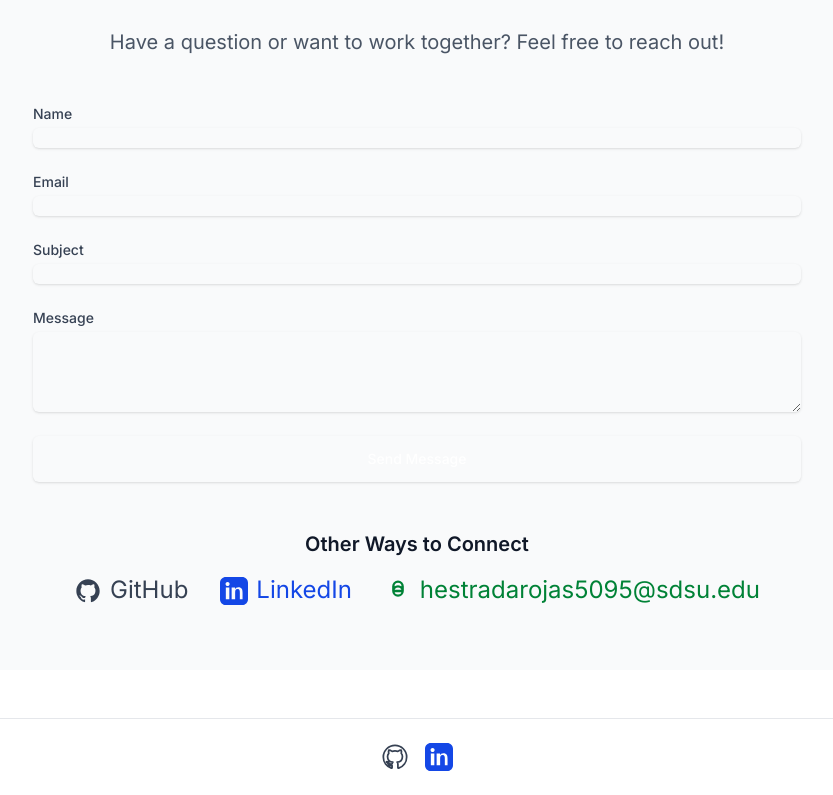
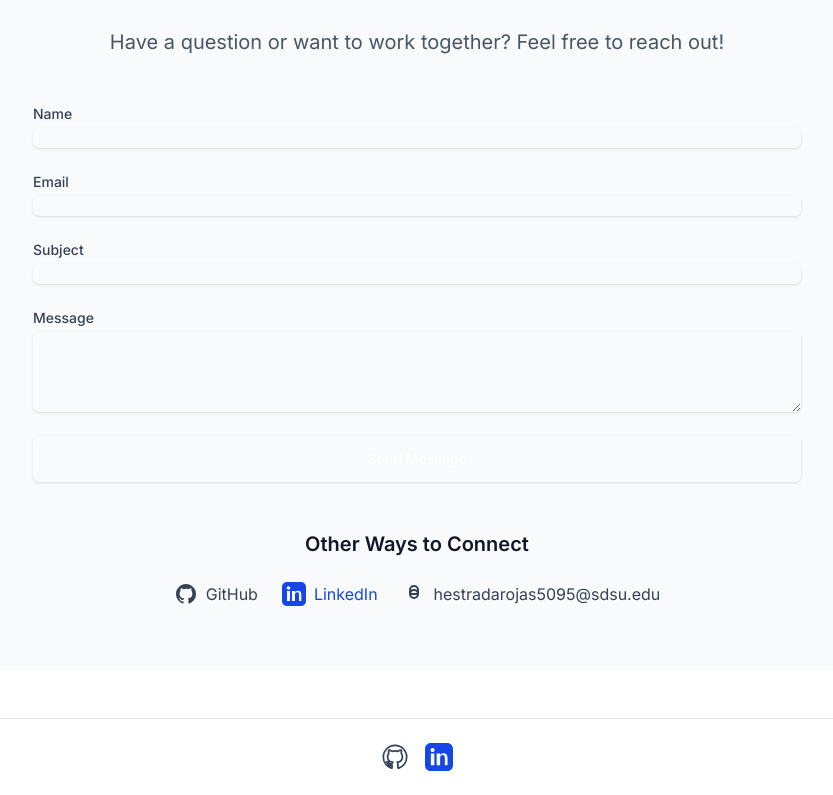
Before and after one commit to hectorestrada911/portfolio, a Next.js app: page / in a window 1280 px wide. Shown: the part 3198-3993 px from the top of the page, without its empty margins (223-1056 px from the left). Built offline with nearby package versions, Linux system fonts and the light colour scheme.

Commit message:
Refine contact section layout for cleaner, more professional look

```diff
--- a/src/app/page.tsx
+++ b/src/app/page.tsx
@@ -302,17 +302,30 @@ export default function Home() {
             </form>
             <div className="mt-12 text-center">
               <h3 className="text-xl font-semibold text-gray-900 dark:text-white mb-4">Other Ways to Connect</h3>
-              <div className="flex justify-center space-x-8">
-                <a href="https://github.com/hectorestrada911" target="_blank" rel="noopener noreferrer" aria-label="GitHub" className="text-gray-700 dark:text-gray-200 hover:text-primary-600 dark:hover:text-primary-400 text-2xl">
-                  <svg className="w-7 h-7 inline-block mr-2" fill="currentColor" viewBox="0 0 24 24"><path d="M12 2C6.477 2 2 6.484 2 12.021c0 4.428 2.865 8.184 6.839 9.504.5.092.682-.217.682-.482 0-.237-.009-.868-.014-1.703-2.782.605-3.369-1.342-3.369-1.342-.454-1.154-1.11-1.462-1.11-1.462-.908-.62.069-.608.069-.608 1.004.07 1.532 1.032 1.532 1.032.892 1.53 2.341 1.088 2.91.832.092-.647.35-1.088.636-1.339-2.22-.253-4.555-1.113-4.555-4.951 0-1.093.39-1.987 1.029-2.686-.103-.253-.446-1.272.098-2.65 0 0 .84-.27 2.75 1.025A9.564 9.564 0 0 1 12 6.844c.85.004 1.705.115 2.504.337 1.909-1.295 2.748-1.025 2.748-1.025.546 1.378.202 2.397.1 2.65.64.699 1.028 1.593 1.028 2.686 0 3.847-2.338 4.695-4.566 4.944.359.309.678.92.678 1.855 0 1.338-.012 2.419-.012 2.749 0 .267.18.577.688.48C19.138 20.203 22 16.447 22 12.021 22 6.484 17.523 2 12 2Z" /></svg>
+              <div className="flex flex-col sm:flex-row justify-center items-center gap-6 mt-6">
+                <a
+                  href="https://github.com/hectorestrada911"
+                  target="_blank"
+                  rel="noopener noreferrer"
+                  className="flex items-center gap-2 text-gray-700 dark:text-gray-200 hover:text-primary-600 dark:hover:text-primary-400 transition"
+                >
+                  <svg className="w-6 h-6" fill="currentColor" viewBox="0 0 24 24"><path d="M12 2C6.477 2 2 6.484 2 12.021c0 4.428 2.865 8.184 6.839 9.504.5.092.682-.217.682-.482 0-.237-.009-.868-.014-1.703-2.782.605-3.369-1.342-3.369-1.342-.454-1.154-1.11-1.462-1.11-1.462-.908-.62.069-.608.069-.608 1.004.07 1.532 1.032 1.532 1.032.892 1.53 2.341 1.088 2.91.832.092-.647.35-1.088.636-1.339-2.22-.253-4.555-1.113-4.555-4.951 0-1.093.39-1.987 1.029-2.686-.103-.253-.446-1.272.098-2.65 0 0 .84-.27 2.75 1.025A9.564 9.564 0 0 1 12 6.844c.85.004 1.705.115 2.504.337 1.909-1.295 2.748-1.025 2.748-1.025.546 1.378.202 2.397.1 2.65.64.699 1.028 1.593 1.028 2.686 0 3.847-2.338 4.695-4.566 4.944.359.309.678.92.678 1.855 0 1.338-.012 2.419-.012 2.749 0 .267.18.577.688.48C19.138 20.203 22 16.447 22 12.021 22 6.484 17.523 2 12 2Z" /></svg>
                   GitHub
                 </a>
-                <a href="https://www.linkedin.com/in/hector-estrada-5b1351213/" target="_blank" rel="noopener noreferrer" aria-label="LinkedIn" className="text-blue-700 dark:text-blue-400 hover:text-primary-600 dark:hover:text-primary-400 text-2xl">
-                  <svg className="w-7 h-7 inline-block mr-2" fill="currentColor" viewBox="0 0 24 24"><path d="M19 0h-14c-2.761 0-5 2.239-5 5v14c0 2.761 2.239 5 5 5h14c2.761 0 5-2.239 5-5v-14c0-2.761-2.239-5-5-5zm-11 19h-3v-10h3v10zm-1.5-11.268c-.966 0-1.75-.784-1.75-1.75s.784-1.75 1.75-1.75 1.75.784 1.75 1.75-.784 1.75-1.75 1.75zm13.5 11.268h-3v-5.604c0-1.337-.025-3.063-1.868-3.063-1.868 0-2.156 1.459-2.156 2.968v5.699h-3v-10h2.881v1.367h.041c.401-.761 1.379-1.563 2.838-1.563 3.034 0 3.595 1.997 3.595 4.59v5.606z" /></svg>
+                <a
+                  href="https://www.linkedin.com/in/hector-estrada-5b1351213/"
+                  target="_blank"
+                  rel="noopener noreferrer"
+                  className="flex items-center gap-2 text-blue-700 dark:text-blue-400 hover:text-primary-600 dark:hover:text-primary-400 transition"
+                >
+                  <svg className="w-6 h-6" fill="currentColor" viewBox="0 0 24 24"><path d="M19 0h-14c-2.761 0-5 2.239-5 5v14c0 2.761 2.239 5 5 5h14c2.761 0 5-2.239 5-5v-14c0-2.761-2.239-5-5-5zm-11 19h-3v-10h3v10zm-1.5-11.268c-.966 0-1.75-.784-1.75-1.75s.784-1.75 1.75-1.75 1.75.784 1.75 1.75-.784 1.75-1.75 1.75zm13.5 11.268h-3v-5.604c0-1.337-.025-3.063-1.868-3.063-1.868 0-2.156 1.459-2.156 2.968v5.699h-3v-10h2.881v1.367h.041c.401-.761 1.379-1.563 2.838-1.563 3.034 0 3.595 1.997 3.595 4.59v5.606z" /></svg>
                   LinkedIn
                 </a>
-                <a href="mailto:hestradarojas5095@sdsu.edu" aria-label="Email" className="text-green-700 dark:text-green-400 hover:text-primary-600 dark:hover:text-primary-400 text-2xl">
-                  <svg className="w-7 h-7 inline-block mr-2" fill="none" stroke="currentColor" strokeWidth="2" viewBox="0 0 24 24"><path strokeLinecap="round" strokeLinejoin="round" d="M16 12H8m8 0a4 4 0 1 1-8 0 4 4 0 0 1 8 0Zm0 0V8a4 4 0 1 0-8 0v4" /></svg>
+                <a
+                  href="mailto:hestradarojas5095@sdsu.edu"
+                  className="flex items-center gap-2 text-gray-700 dark:text-gray-200 hover:text-primary-600 dark:hover:text-primary-400 transition"
+                >
+                  <svg className="w-6 h-6" fill="none" stroke="currentColor" strokeWidth="2" viewBox="0 0 24 24"><path strokeLinecap="round" strokeLinejoin="round" d="M16 12H8m8 0a4 4 0 1 1-8 0 4 4 0 0 1 8 0Zm0 0V8a4 4 0 1 0-8 0v4" /></svg>
                   hestradarojas5095@sdsu.edu
                 </a>
               </div>
```
